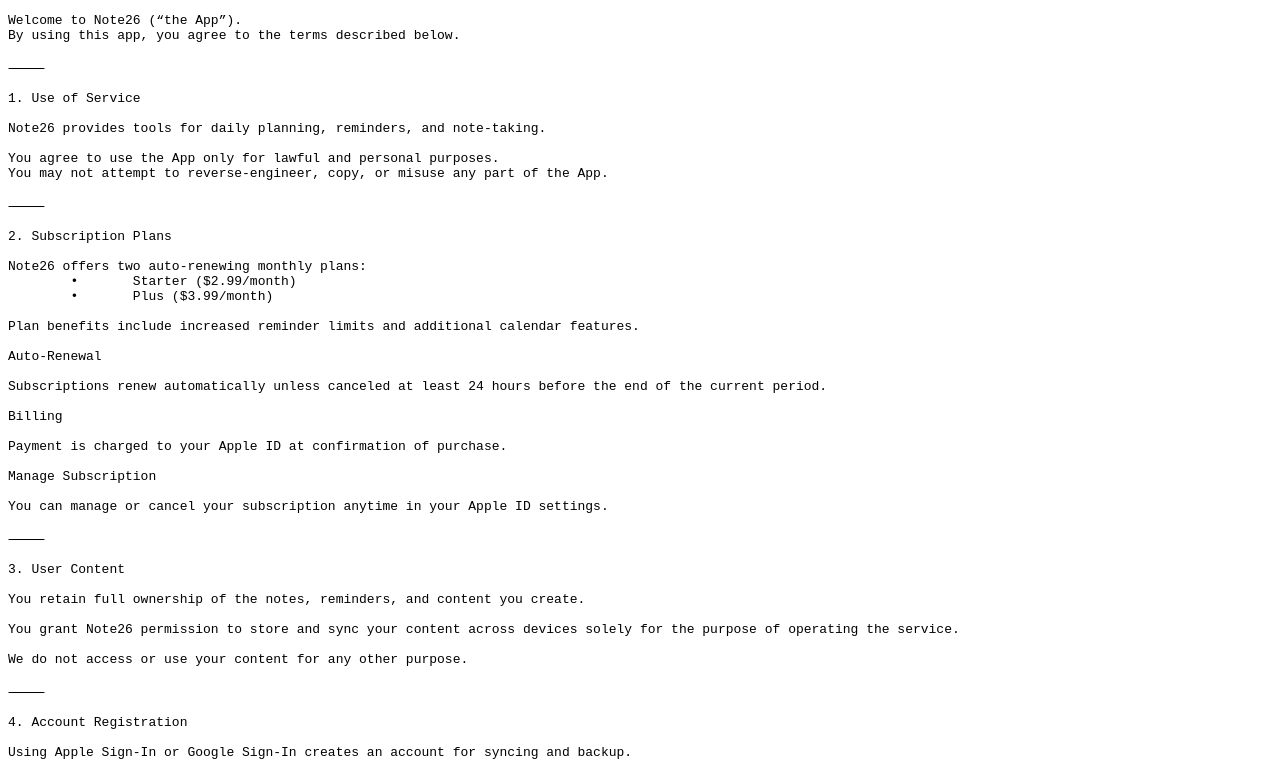
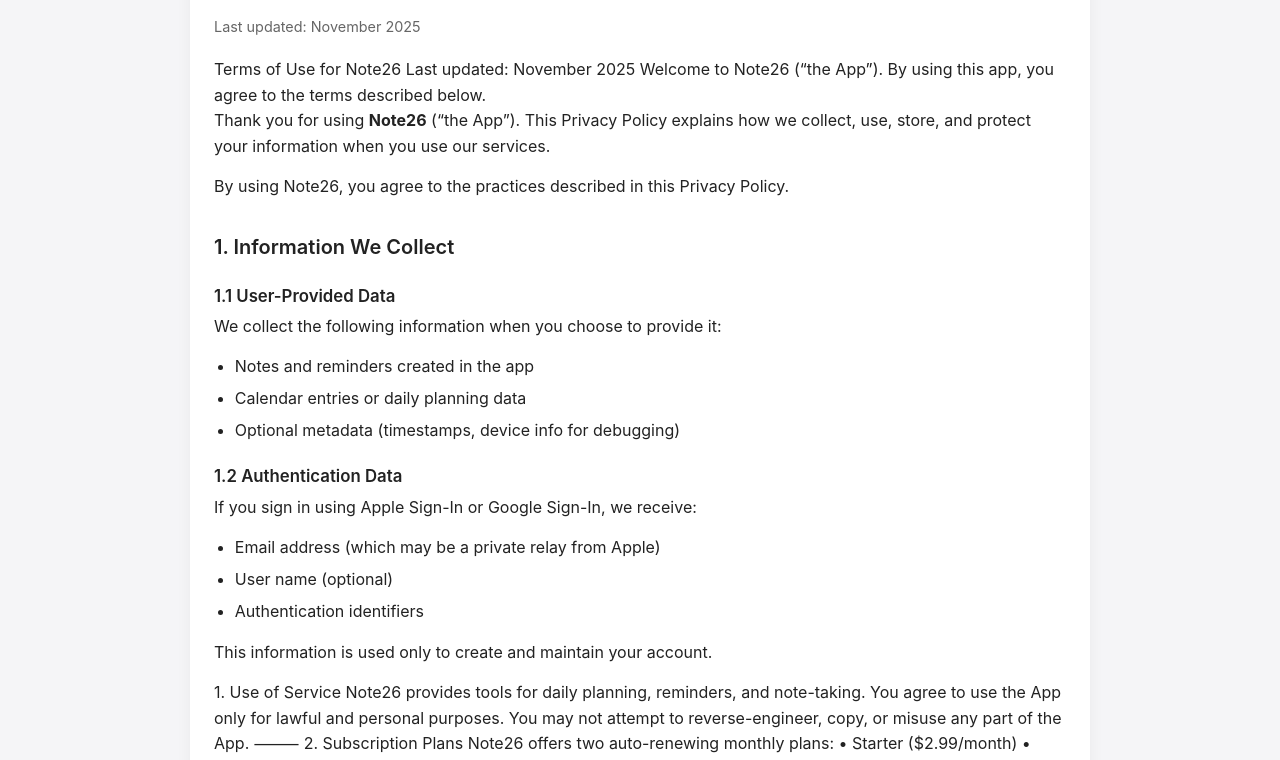
Before and after one commit to Dragonfly-black/note26-legal, a plain HTML site: page terms/index.html in a window 1280 px wide. Shown: the part 127-887 px from the top of the page. Drawn offline with Linux system fonts and the light colour scheme.

Commit message:
Update index.html

```diff
--- a/terms/index.html
+++ b/terms/index.html
@@ -1,24 +1,115 @@
 <!DOCTYPE html>
 <html lang="en">
 <head>
-<meta charset="UTF-8">
-<title>Privacy Policy – Note26</title>
-<meta name="viewport" content="width=device-width, initial-scale=1">
+  <meta charset="UTF-8" />
+  <title>Terms of Use for Note26</title>
+  <meta name="viewport" content="width=device-width, initial-scale=1" />
+  <style>
+    :root {
+      color-scheme: light dark;
+    }
+
+    * {
+      box-sizing: border-box;
+    }
+
+    body {
+      margin: 0;
+      padding: 0;
+      font-family: -apple-system, BlinkMacSystemFont, "SF Pro Text",
+                   system-ui, -system-ui, "Segoe UI", sans-serif;
+      line-height: 1.6;
+      background-color: #f5f5f7;
+      color: #222;
+    }
+
+    .page {
+      max-width: 900px;
+      margin: 40px auto;
+      padding: 24px;
+      background-color: #fff;
+      border-radius: 8px;
+      box-shadow: 0 4px 16px rgba(0,0,0,0.05);
+    }
+
+    h1 {
+      font-size: 2.1rem;
+      margin-top: 0;
+      margin-bottom: 1.5rem;
+      font-weight: 700;
+    }
+
+    h2 {
+      font-size: 1.25rem;
+      margin-top: 2rem;
+      margin-bottom: 0.5rem;
+      font-weight: 600;
+    }
+
+    h3 {
+      font-size: 1.05rem;
+      margin-top: 1.2rem;
+      margin-bottom: 0.3rem;
+      font-weight: 600;
+    }
+
+    p {
+      margin: 0 0 0.9rem;
+    }
+
+    ul {
+      margin: 0.4rem 0 1rem 1.3rem;
+      padding: 0;
+    }
+
+    li {
+      margin-bottom: 0.4rem;
+    }
+
+    .meta {
+      font-size: 0.9rem;
+      color: #666;
+      margin-bottom: 1.2rem;
+    }
+  </style>
 </head>
 <body>
-<h1>Privacy Policy for Note26</h1>
+  <main class="page">
+    <h1>Privacy Policy for Note26</h1>
+    <p class="meta">Last updated: November 2025</p>
 
-<pre>
-Terms of Use for Note26
+    <div class="content">
+      Terms of Use for Note26
 
 Last updated: November 2025
 
 Welcome to Note26 (“the App”).
 By using this app, you agree to the terms described below.
 
-⸻
+      <p>Thank you for using <strong>Note26</strong> (“the App”). This Privacy Policy explains how we collect, use, store, and protect your information when you use our services.</p>
 
-1. Use of Service
+      <p>By using Note26, you agree to the practices described in this Privacy Policy.</p>
+
+      <h2>1. Information We Collect</h2>
+
+      <h3>1.1 User-Provided Data</h3>
+      <p>We collect the following information when you choose to provide it:</p>
+      <ul>
+        <li>Notes and reminders created in the app</li>
+        <li>Calendar entries or daily planning data</li>
+        <li>Optional metadata (timestamps, device info for debugging)</li>
+      </ul>
+
+      <h3>1.2 Authentication Data</h3>
+      <p>If you sign in using Apple Sign-In or Google Sign-In, we receive:</p>
+      <ul>
+        <li>Email address (which may be a private relay from Apple)</li>
+        <li>User name (optional)</li>
+        <li>Authentication identifiers</li>
+      </ul>
+      <p>This information is used only to create and maintain your account.</p>
+
+      1. Use of Service
 
 Note26 provides tools for daily planning, reminders, and note-taking.
 
@@ -111,7 +202,7 @@ If you have any questions about these Terms:
 
 Email: contact@note26.com
 
-</pre>
-
+    </div>
+  </main>
 </body>
 </html>
```
